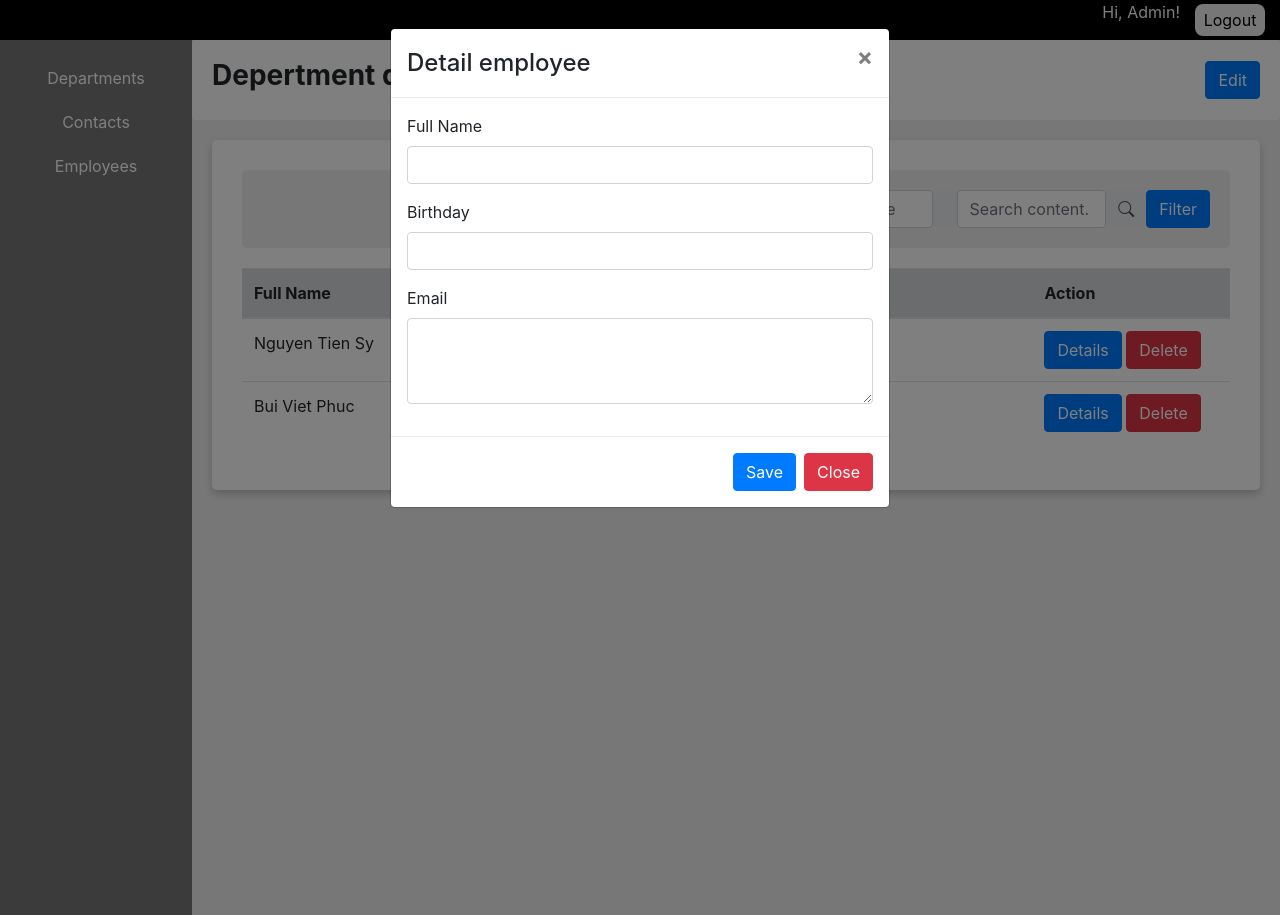
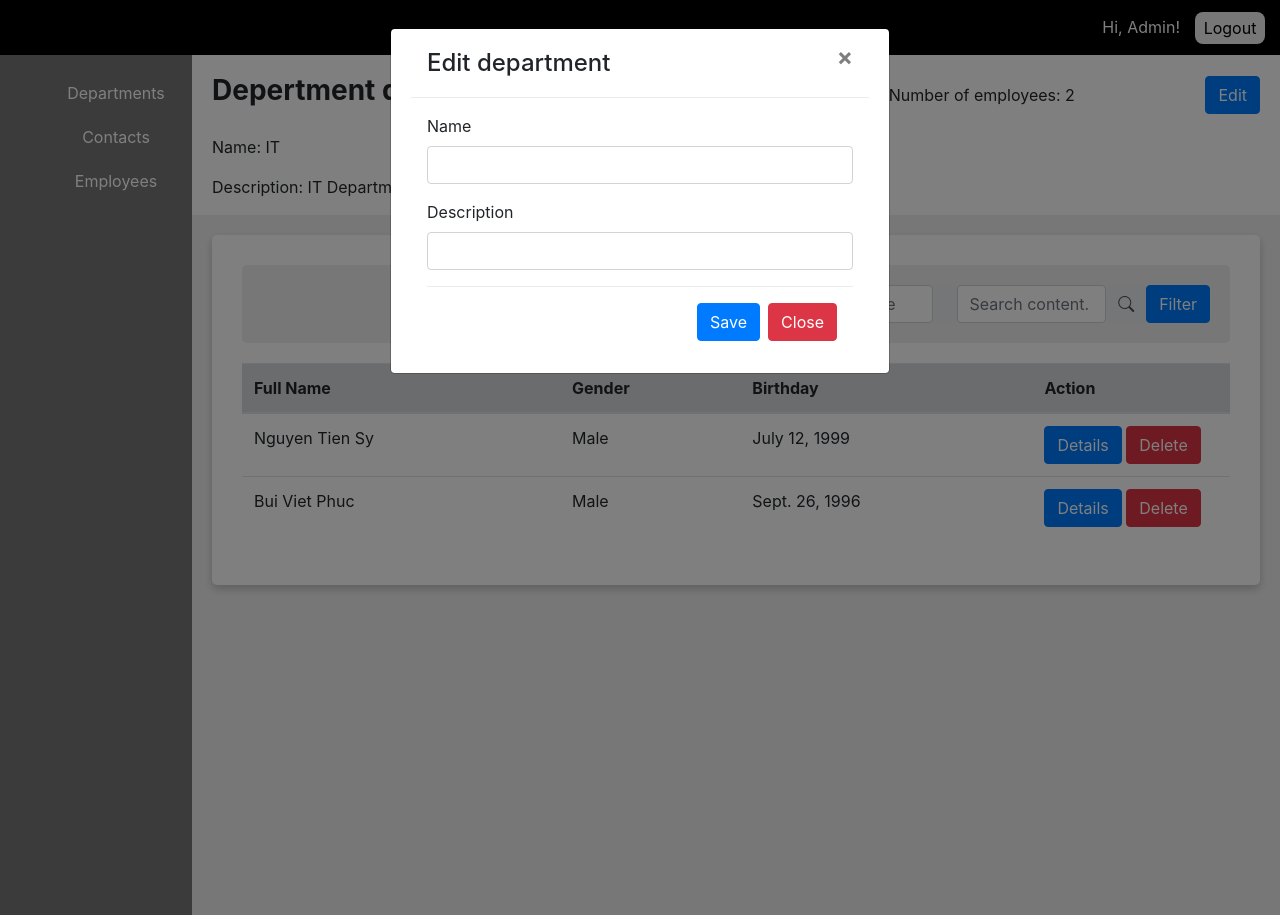
Before and after one commit to hothanhtuan1209/python-training, a Django app: page /departments/e4de1989-6f45-4866-9bff-6c40e6e6128a in a window 1280 px wide, after a click on "Edit". Run offline with Django 4.2, Linux system fonts and the light colour scheme; a user stored in the database is signed in; data comes from the database, SQL or seed files in the repository; both versions use the stored data as it was after the commit; some libraries are stand-ins or nearby versions.

Commit message:
Update all code for demo web

```diff
--- a/django/manager_employees/departments/templates/employee_list.html
+++ b/django/manager_employees/departments/templates/employee_list.html
@@ -2,24 +2,38 @@
 <link rel="stylesheet" href="{% static 'css/department.css' %}" />
 {% block content %}
 <!-- Title Bar -->
+
+<header class="header-detail">
 <div
-  class="d-flex justify-content-between align-items-center bg-white rounded"
+  class="header-department"
   style="height: 80px; padding: 20px"
 >
-  <h3 style="font-weight: 700">Depertment detail</h3>
-  <p class="header-notify">Name: {{ department.name}}!</p>
-  <p class="header-notify">Description: {{ department.description}}!</p>
-  <p class="header-notify">Number of employees: {{ employees|length }}</p>
+
+
+  <h3 class = "department-title">Depertment detail</h3>
+  <p class="number-employees">Number of employees: {{ employees|length }}</p>
+
   <button
   type="button"
   class="btn btn-primary"
   data-toggle="modal"
-    data-target="#myModalCreate"
-    onclick="showDepartmentDetails('{{ department.id }}')"
+  data-target="#myModalEdit"
 >
   Edit
 </button>
+
 </div>
+ <div class = "header-infor-container">
+     <div class = "name-description">
+         <p class="header-infor name">Name: {{ department.name}}</p>
+         <p class="header-infor description">Description: {{ department.description}}</p>
+    </div>
+
+ </div>
+
+
+
+</header>
 <!-- Card with Table -->
 <div
   style="
@@ -58,7 +72,7 @@
         <li><a class="dropdown-item" href="#">Something else here</a></li>
       </ul>
     </div>
-    {% comment %} date picker {% endcomment %}
+
     <div class="input-group rounded" style="width: 15%; margin-left: 20px">
       <input
         class="form-control rounded"
@@ -81,7 +95,7 @@
       />
       <span class="input-group-text border-0" id="search-addon"> </span>
     </div>
-    {% comment %} search bar {% endcomment %}
+
     <div class="input-group rounded" style="width: 20%">
       <input
         type="search"
@@ -138,134 +152,49 @@
     </table>
   </div>
 </div>
-<!-- Modal Create -->
-<div class="modal" id="myModalCreate">
+
+<!-- Modal Edit -->
+<div class="modal" id="myModalEdit">
   <div class="modal-dialog">
     <div class="modal-content">
-      <!-- Modal Header -->
       <div class="modal-header">
-        <h4 class="modal-title">New</h4>
+        <h4 class="modal-title">Edit department</h4>
         <button type="button" class="close" data-dismiss="modal">
           &times;
         </button>
       </div>
-      <!-- Modal body -->
       <div class="modal-body">
-        <form>
+        <form id="myFormEdit" method="patch" action="{% url 'employees_list' department.id %}">
+          {% csrf_token %}
           <div class="form-group">
-            <label for="exampleInputEmail1">Name</label>
+            <label>Name</label>
             <input
               type="text"
               class="form-control"
-              id="exampleInputEmail1"
-              aria-describedby="emailHelp"
-              placeholder="Enter Name"
+              id="inputName"
+              name="name"
             />
           </div>
           <div class="form-group">
-            <label for="exampleInputPassword1">Description</label>
+            <label>Description</label>
             <input
               type="text"
               class="form-control"
-              id="exampleInputPassword1"
-              placeholder="Enter Description"
+              id="inputDescription"
+              name="description"
             />
           </div>
-          <div class="form-group">
-            <label for="exampleFormControlTextarea1">Fied Area</label>
-            <textarea
-              class="form-control"
-              id="exampleFormControlTextarea1"
-              rows="3"
-              placeholder="Enter Description"
-            ></textarea>
-          </div>
-        </form>
-      </div>
-      <!-- Modal footer -->
           <div class="modal-footer">
-        <button type="button" class="btn btn-primary" data-dismiss="modal">
-          Create
-        </button>
+            <button type="submit" class="btn btn-primary">Save</button>
             <button type="button" class="btn btn-danger" data-dismiss="modal">
               Close
             </button>
           </div>
-    </div>
-  </div>
-</div>
-<!-- Modal Detail -->
-<div class="modal" id="myModalEdit">
-  <div class="modal-dialog">
-    <div class="modal-content">
-      <!-- Modal Header -->
-      <div class="modal-header">
-        <h4 class="modal-title">Detail employee</h4>
-        <button type="button" class="close" data-dismiss="modal">
-          &times;
-        </button>
-      </div>
-      <!-- Modal body -->
-      <div class="modal-body">
-        <form>
-          <div class="form-group">
-            <label for="exampleInputEmail1">Full Name</label>
-            <input
-              type="text"
-              class="form-control"
-              id="exampleInputEmail1"
-              aria-describedby="emailHelp"
-            />
-          </div>
-          <div class="form-group">
-            <label for="exampleInputPassword1">Birthday</label>
-            <input
-              type="text"
-              class="form-control"
-              id="exampleInputPassword1"
-            />
-          </div>
-          <div class="form-group">
-            <label for="exampleFormControlTextarea1">Email</label>
-            <textarea
-              class="form-control"
-              id="exampleFormControlTextarea1"
-              rows="3"
-            ></textarea>
-          </div>
         </form>
-      </div>
-      <!-- Modal footer -->
-      <div class="modal-footer">
-        <button type="button" class="btn btn-primary" data-dismiss="modal">
-          Save
-        </button>
-        <button type="button" class="btn btn-danger" data-dismiss="modal">
-          Close
-        </button>
-      </div>
-    </div>
-  </div>
-</div>
-<!-- Modal Delete -->
-<div class="modal" id="myModalDelete">
-  <div class="modal-dialog">
-    <div class="modal-content">
-      <!-- Modal body -->
-      <div class="modal-body">
-        <h3>You want to delete this employee from department!</h3>
-      </div>
-      <!-- Modal footer -->
-      <div class="modal-footer">
-        <button type="button" class="btn btn-primary" data-dismiss="modal">
-          Cancel
-        </button>
-        <button type="button" class="btn btn-danger" data-dismiss="modal">
-          Delete
-        </button>
       </div>
     </div>
   </div>
 </div>
 
+
 {% endblock %}
--- a/django/manager_employees/departments/urls.py
+++ b/django/manager_employees/departments/urls.py
@@ -3,5 +3,5 @@ from .views import departments, department_detail
 
 urlpatterns = [
     path('', departments, name='departments'),
-    path('<uuid:department_id>', department_detail, name="department_detail"),
+    path('<uuid:department_id>', department_detail, name="employees_list"),
 ]
--- a/django/manager_employees/static/css/navigator.css
+++ b/django/manager_employees/static/css/navigator.css
@@ -1,3 +1,5 @@
+/* @import url(./reset.css); */
+
 html,
 body {
   height: 100%;
@@ -50,20 +52,52 @@ body {
   margin: 0 15px;
 }
 
+.header-detail {
+  display: flex;
+  flex-direction: column;
+  background-color: white;
+}
+
+.header-department {
+  display: flex;
+  justify-content: space-between;
+  align-items: center;
+}
+
+.number-employees {
+  margin-left: 300px;
+  margin-bottom: 0;
+}
+
+.department-title {
+  font-weight: 700;
+}
+
+.header-infor-container {
+  display: flex;
+  justify-content: space-between;
+}
+
+.header-infor {
+    margin-left: 20px;
+}
+
+.name-description {
+  display: flex;
+  flex-direction: column;
+}
+
 .header-notify {
   color: white;
+  margin-top: 15px;
 }
 
 .sidebar-item.active {
-    background-color: #6C6D6E;
+  background-color: #6c6d6e;
   color: rgb(9, 49, 226);
   width: 100%;
   margin: 0 auto;
   text-align: center;
-}
-
-ul {
-    padding: 0;
 }
 
 .body-container {
@@ -74,5 +108,9 @@ ul {
 
 .content {
   flex: 1;
-    background-color: #EFEFEF;
+  background-color: #efefef;
 }
+
+.modal-content{
+    padding: 0px 20px;
+}
--- a/django/manager_employees/static/js/index.js
+++ b/django/manager_employees/static/js/index.js
@@ -1,10 +1,12 @@
 document.addEventListener("DOMContentLoaded", function () {
+  console.log('Tuan')
   var myForm = document.getElementById("myForm");
-  var editForm = document.getElementById("myFormEdit"); // Thêm dòng này
+  var editForm = document.getElementById("myFormEdit");
 
+  if (myForm) {
     myForm.addEventListener("submit", function (event) {
       event.preventDefault();
-    var isValid = validateForm();
+      var isValid = validateForm(myForm);
       if (isValid) {
         var formData = new FormData(myForm);
         var xhr = new XMLHttpRequest();
@@ -30,32 +32,55 @@ document.addEventListener("DOMContentLoaded", function () {
       }
     });
 
-  function validateForm() {
+  }
+
+  function validateForm(form) {
     var isValid = true;
-    var name = document.getElementById("inputName").value;
-    var description = document.getElementById("inputDescription").value;
+    var name = form.querySelector("#inputName").value;
+    var description = form.querySelector("#inputDescription").value;
+
     if (name.trim() === "") {
       document.getElementById("error-message_name").innerText =
         "Name field is required";
       isValid = false;
     }
+
     if (description.trim() === "") {
       document.getElementById("error-message_description").innerText =
         "Description field is required";
       isValid = false;
     }
+
     return isValid;
   }
 
+  //
+  console.log("form", editForm)
+  if (editForm) {
     editForm.addEventListener("submit", function (event) {
+      console.log("form")
       event.preventDefault();
       saveDepartmentChanges();
     });
+  }
+
+
 
   function saveDepartmentChanges() {
-    var formData = new FormData(editForm);
+    var isValid = validateForm(myFormEdit);
+    if (!isValid) {
+      return;
+    }
+
+    var formData = new FormData(myFormEdit);
     var xhr = new XMLHttpRequest();
-    xhr.open("PATCH", `/departments/${document.getElementById("departmentID").value}/`, true);
+    var url = myFormEdit.getAttribute("action");
+    console.log('sssss',  new FormData(myFormEdit))
+    xhr.open(
+      "PATCH",
+      `${url}`,
+      true
+    );
 
     xhr.onload = function () {
       if (xhr.status === 200) {
@@ -81,41 +106,33 @@ document.addEventListener("DOMContentLoaded", function () {
       alert("Error: " + response.error_message);
     }
   }
+
+  function deleteDepartment(departmentId) {
+    fetch(`/departments/${departmentId}/`, {
+      method: 'DELETE',
+      headers: {
+        'Content-Type': 'application/json',
+        'X-CSRFToken': getCookie('csrftoken'),
+      },
+    })
+      .then(response => response.json())
+      .then(data => {
+        if (data.success) {
+          alert('Department deleted successfully');
+          location.reload();
+        } else {
+          alert('Error: ' + data.error_message);
+        }
+      })
+      .catch(error => console.error('Error:', error));
+  }
+  // function setDeleteDepartmentId(departmentId) {
+  //   document.getElementById('deleteDepartmentId').value = departmentId;
+  // }
+
+  function myConfirmDelete() {
+    console.log('Confirming delete...');
+    var departmentId = document.getElementById('deleteDepartmentId').value;
+    deleteDepartment(departmentId);
+  }
 });
-
-function clearErrorMessageName() {
-  const errorMessageElement =
-    document.getElementById("error-message_name");
-  errorMessageElement.innerText = "";
-}
-
-function clearErrorMessageDes() {
-  const errorMessageElement = document.getElementById(
-    "error-message_description"
-  );
-  errorMessageElement.innerText = "";
-}
-
-function showDepartmentDetails(departmentId) {
-  var xhr = new XMLHttpRequest();
-  xhr.open("GET", `/departments/${departmentId}`, true);
-
-  xhr.onload = function () {
-    if (xhr.status === 200) {
-      var response = JSON.parse(xhr.responseText);
-      document.getElementById("departmentID").value = response.id;
-      document.getElementById("departmentTime").value = response.created_at;
-      document.getElementById("editNameDepartment").value = response.name;
-      document.getElementById("editDescription").value = response.description;
-      $("#myModalEdit").modal("show");
-    } else {
-      console.error("Failed to fetch department details.");
-    }
-  };
-
-  xhr.onerror = function () {
-    console.error("Request failed.");
-  };
-
-  xhr.send();
-}
```
Also changed, not shown: django/manager_employees/departments/templates/list.html (+22 -61 lines), django/manager_employees/departments/views.py (+0 -8 lines), django/manager_employees/static/css/reset.css (added, +128 -0 lines), django/manager_employees/db.sqlite3. Lines whose indentation alone changed are shown as unchanged.
